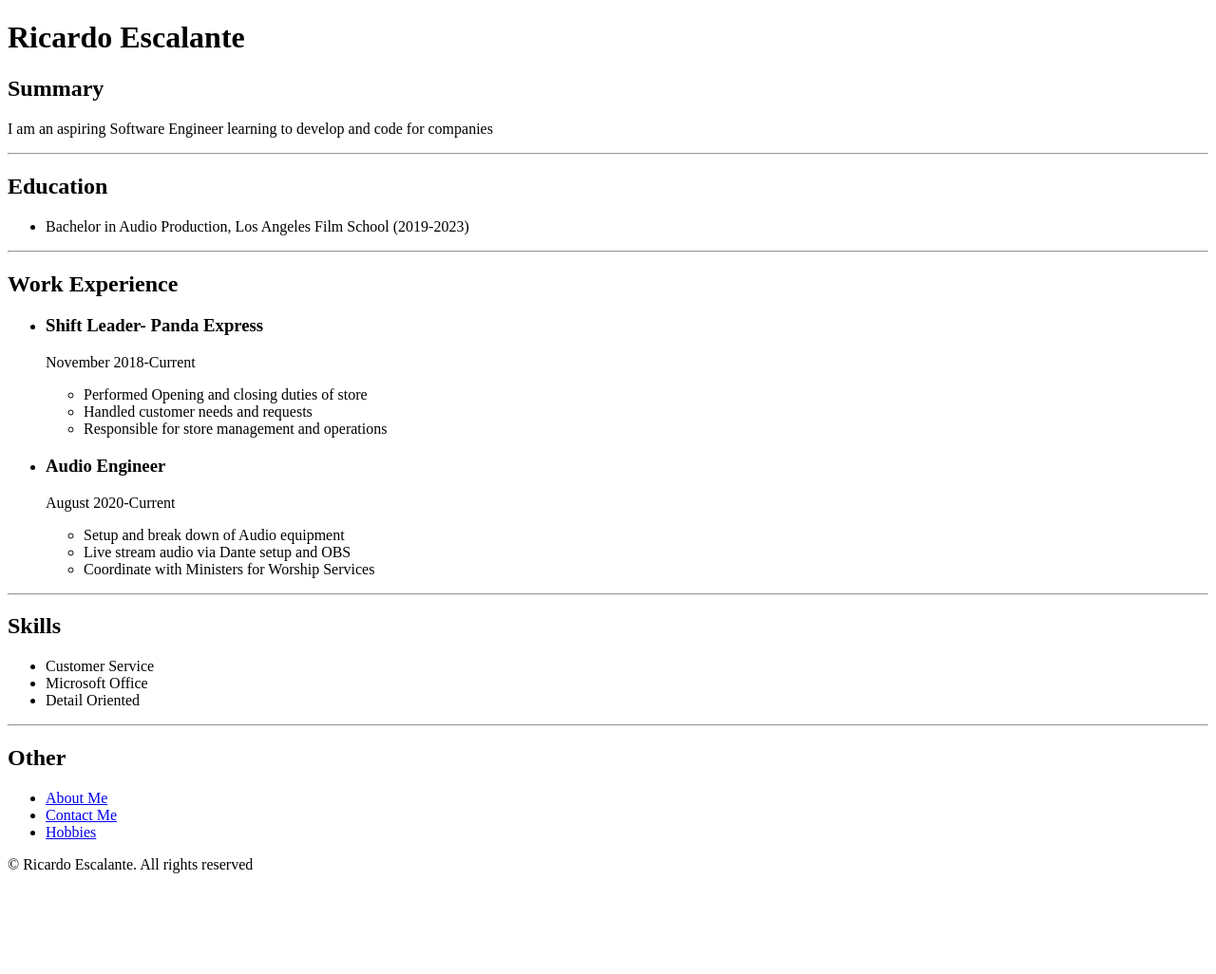
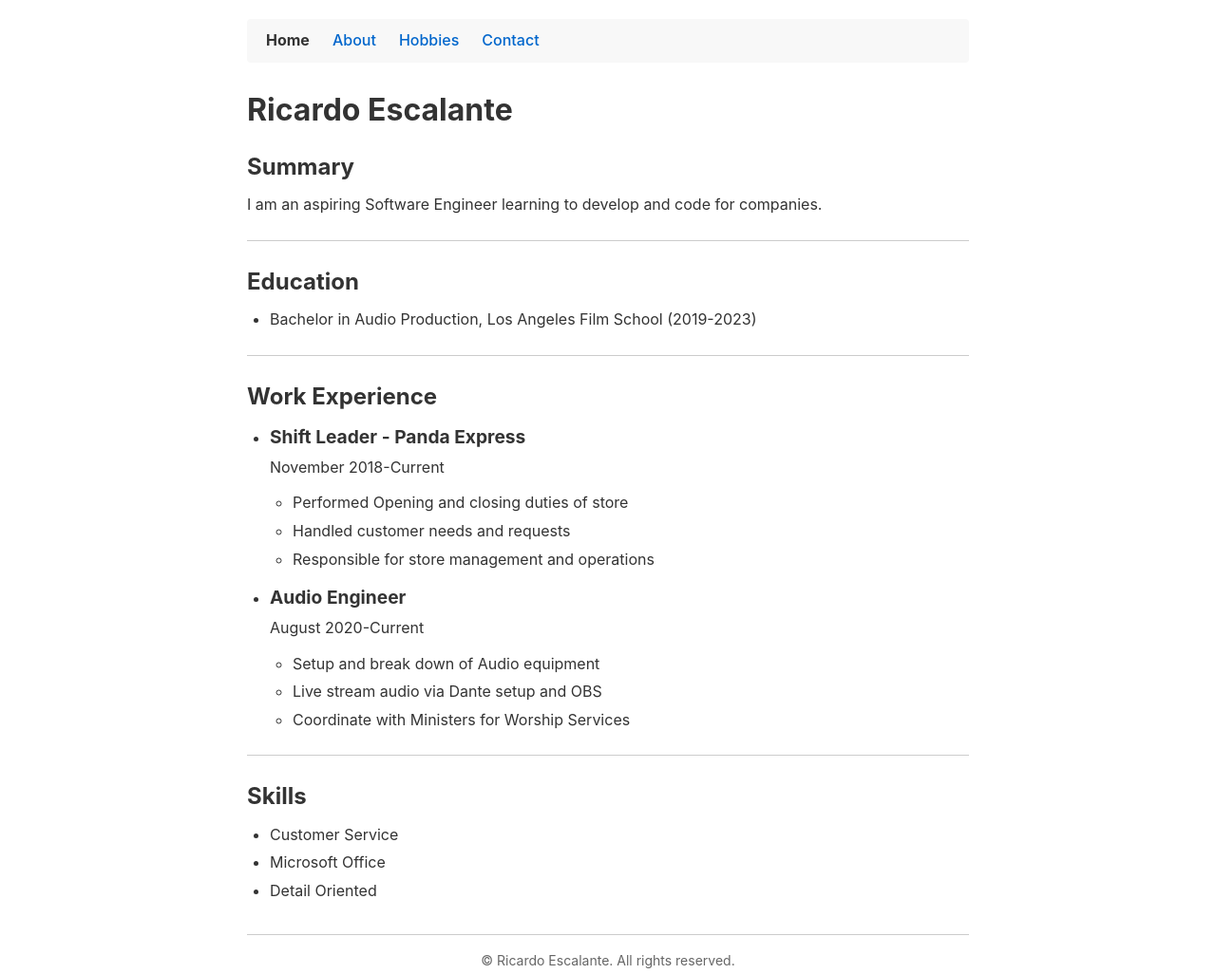
Before and after one commit to haru0928/resume.html, a website: page index.html in a window 1280 px wide. Shown: the whole page at 95% size. Before the commit the page ends 928 px from the top, so only its background shows below. Drawn offline with Linux system fonts and the light colour scheme.

Commit message:
Refactor duplicated code into shared CSS and JS utilities
- Extract shared styles into public/css/styles.css (typography, layout, nav, footer)
- Create public/js/common.js to render navigation and footer on all pages
- Add proper HTML document structure to sub-pages (DOCTYPE, html, head, body)
- Fix invalid HTML: remove <p> wrapping <ul> elements
- Remove duplicated inline footer and navigation links
- Add consistent navigation bar across all pages via shared JS utility

Co-Authored-By: Devin AI <158243242+devin-ai-integration[bot]@users.noreply.github.com>

```diff
--- a/index.html
+++ b/index.html
@@ -4,22 +4,27 @@
     <meta charset="UTF-8">
     <meta name="viewport" content="width=device-width, initial-scale=1.0">
     <title>My Resume</title>
+    <link rel="stylesheet" href="./public/css/styles.css">
 </head>
 <body>
     <h1>Ricardo Escalante</h1>
+
     <h2>Summary</h2>
-    <p>I am an aspiring Software Engineer learning to develop and code for companies
-    </p>
-    <hr/>
+    <p>I am an aspiring Software Engineer learning to develop and code for companies.</p>
+
+    <hr class="section-divider"/>
+
     <h2>Education</h2>
-        <ul>
-            <li>Bachelor in Audio Production, Los Angeles Film School (2019-2023)</li>
-        </ul>
-    <hr/>
+    <ul>
+        <li>Bachelor in Audio Production, Los Angeles Film School (2019-2023)</li>
+    </ul>
+
+    <hr class="section-divider"/>
+
     <h2>Work Experience</h2>
     <ul>
         <li>
-            <h3>Shift Leader- Panda Express</h3>
+            <h3>Shift Leader - Panda Express</h3>
             <p>November 2018-Current</p>
             <ul>
                 <li>Performed Opening and closing duties of store</li>
@@ -37,20 +42,16 @@
             </ul>
         </li>
     </ul>
-    <hr/>
+
+    <hr class="section-divider"/>
+
     <h2>Skills</h2>
     <ul>
         <li>Customer Service</li>
         <li>Microsoft Office</li>
         <li>Detail Oriented</li>
     </ul>
-    <hr/>
-    <h2>Other</h2>
-    <ul>
-        <li><a href="./public/about.html">About Me</a></li>
-        <li><a href="./public/contact.html">Contact Me</a></li>
-        <li><a href="./public/hobbies.html">Hobbies</a></li>
-    </ul>
-    <footer>&copy; Ricardo Escalante. All rights reserved</footer>
+
+    <script src="./public/js/common.js"></script>
 </body>
 </html>
--- /dev/null
+++ b/public/css/styles.css
@@ -0,0 +1,111 @@
+/* ==========================================================================
+   Shared Styles - Resume Site
+   ========================================================================== */
+
+/* Reset & Base */
+* {
+    margin: 0;
+    padding: 0;
+    box-sizing: border-box;
+}
+
+body {
+    font-family: -apple-system, BlinkMacSystemFont, "Segoe UI", Roboto, Helvetica, Arial, sans-serif;
+    line-height: 1.6;
+    color: #333;
+    max-width: 800px;
+    margin: 0 auto;
+    padding: 20px;
+}
+
+/* Typography */
+h1 {
+    font-size: 2rem;
+    margin-bottom: 0.5rem;
+}
+
+h2 {
+    font-size: 1.5rem;
+    margin-bottom: 0.5rem;
+    margin-top: 1rem;
+}
+
+h3 {
+    font-size: 1.2rem;
+    margin-bottom: 0.25rem;
+}
+
+p {
+    margin-bottom: 0.75rem;
+}
+
+/* Lists */
+ul {
+    margin-left: 1.5rem;
+    margin-bottom: 0.75rem;
+}
+
+li {
+    margin-bottom: 0.25rem;
+}
+
+/* Section Dividers */
+.section-divider {
+    border: none;
+    border-top: 1px solid #ccc;
+    margin: 1.5rem 0;
+}
+
+/* Navigation */
+.site-nav {
+    background-color: #f8f8f8;
+    padding: 10px 20px;
+    margin-bottom: 1.5rem;
+    border-radius: 4px;
+}
+
+.site-nav ul {
+    list-style: none;
+    margin: 0;
+    padding: 0;
+    display: flex;
+    gap: 1.5rem;
+}
+
+.site-nav li {
+    margin: 0;
+}
+
+.site-nav a {
+    text-decoration: none;
+    color: #0066cc;
+    font-weight: 500;
+}
+
+.site-nav a:hover {
+    text-decoration: underline;
+}
+
+.site-nav a.active {
+    color: #333;
+    font-weight: 700;
+}
+
+/* Footer */
+.site-footer {
+    margin-top: 2rem;
+    padding-top: 1rem;
+    border-top: 1px solid #ccc;
+    font-size: 0.875rem;
+    color: #666;
+    text-align: center;
+}
+
+/* Links */
+a {
+    color: #0066cc;
+}
+
+a:hover {
+    text-decoration: underline;
+}
--- /dev/null
+++ b/public/js/common.js
@@ -0,0 +1,92 @@
+/* ==========================================================================
+   Shared Utilities - Resume Site
+   Renders navigation and footer on every page to avoid duplication.
+   ========================================================================== */
+
+/**
+ * Navigation links shared across all pages.
+ * Each entry has a label, href (relative to repo root), and an id used
+ * to mark the active page.
+ */
+const NAV_LINKS = [
+    { label: "Home", href: "/index.html", id: "home" },
+    { label: "About", href: "/public/about.html", id: "about" },
+    { label: "Hobbies", href: "/public/hobbies.html", id: "hobbies" },
+    { label: "Contact", href: "/public/contact.html", id: "contact" },
+];
+
+/**
+ * Determines the base path prefix so links work whether opened from
+ * the repo root or from the /public/ subdirectory.
+ */
+function getBasePath() {
+    const path = window.location.pathname;
+    if (path.includes("/public/")) {
+        return "..";
+    }
+    return ".";
+}
+
+/**
+ * Detects which page is currently active based on the URL.
+ */
+function getActivePageId() {
+    const path = window.location.pathname;
+    if (path.endsWith("about.html")) return "about";
+    if (path.endsWith("hobbies.html")) return "hobbies";
+    if (path.endsWith("contact.html")) return "contact";
+    return "home";
+}
+
+/**
+ * Renders the site-wide navigation bar.
+ * Inserts it as the first child of <body>.
+ */
+function renderNavigation() {
+    const basePath = getBasePath();
+    const activeId = getActivePageId();
+
+    const nav = document.createElement("nav");
+    nav.className = "site-nav";
+    nav.setAttribute("aria-label", "Main navigation");
+
+    const ul = document.createElement("ul");
+
+    NAV_LINKS.forEach(function (link) {
+        const li = document.createElement("li");
+        const a = document.createElement("a");
+        a.textContent = link.label;
+        a.href = basePath + link.href.replace(/^\./, "");
+        if (link.id === activeId) {
+            a.className = "active";
+            a.setAttribute("aria-current", "page");
+        }
+        li.appendChild(a);
+        ul.appendChild(li);
+    });
+
+    nav.appendChild(ul);
+    document.body.insertBefore(nav, document.body.firstChild);
+}
+
+/**
+ * Renders the site-wide footer.
+ * Appends it as the last child of <body>.
+ */
+function renderFooter() {
+    const footer = document.createElement("footer");
+    footer.className = "site-footer";
+    footer.textContent = "\u00A9 Ricardo Escalante. All rights reserved.";
+    document.body.appendChild(footer);
+}
+
+/**
+ * Initializes shared components.
+ * Call this at the end of every page or via DOMContentLoaded.
+ */
+function initCommon() {
+    renderNavigation();
+    renderFooter();
+}
+
+document.addEventListener("DOMContentLoaded", initCommon);
```
Also changed, not shown: public/about.html (+5 -5 lines), public/contact.html (+3 -2 lines), public/hobbies.html (+3 -1 lines).
